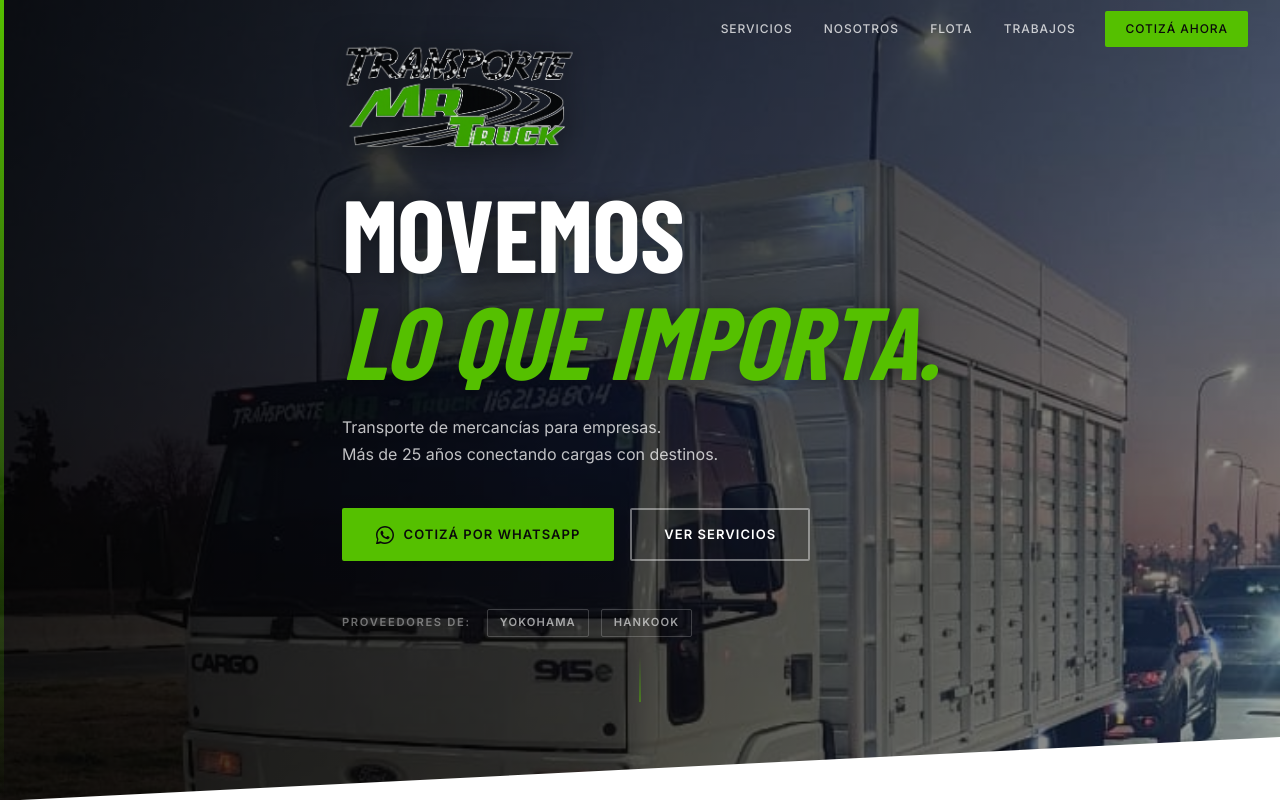
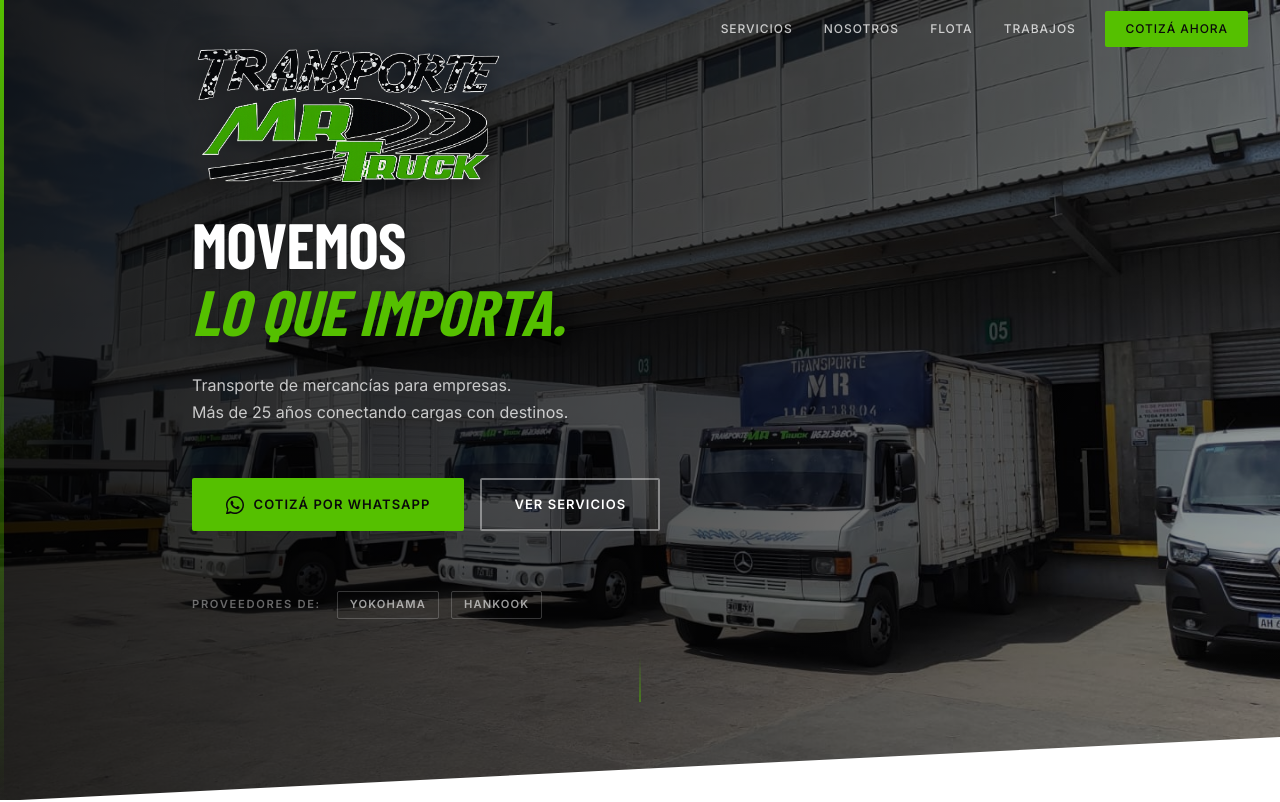
Before and after one commit to pablot95/MrTruck, a plain HTML site: page index.html in a window 1280 px wide. Shown: the top 802 px of the page. Drawn offline with nearby package versions, Linux system fonts and the light colour scheme; a web font is replaced by a local one.

Commit message:
first commit

```diff
--- a/index.html
+++ b/index.html
@@ -59,11 +59,11 @@
     </div>
   </div>
 
+
   <main>
-
     <section id="hero" class="hero" aria-label="Inicio MR TRUCK">
       <div class="hero-bg" aria-hidden="true">
-        <img src="images/camion3.jpeg" alt="" class="hero-bg-img" fetchpriority="high">
+        <img src="images/camiones2.jpeg" alt="" class="hero-bg-img" fetchpriority="high">
         <div class="hero-overlay"></div>
         <div class="hero-green-strip"></div>
       </div>
--- a/styles.css
+++ b/styles.css
@@ -29,7 +29,7 @@ input, textarea { font-family: inherit; }
 .container { max-width: 1400px; margin: 0 auto; padding-inline: 2rem; }
 
 h1, h2, h3 { font-family: 'Barlow Condensed', sans-serif; font-weight: 700; line-height: 1.05; letter-spacing: -.01em; }
-h1 { font-size: clamp(3rem, 8vw, 6.5rem); font-weight: 800; }
+h1 { font-size: 4rem; font-weight: 800; }
 h2 { font-size: clamp(2rem, 5vw, 3.5rem); }
 h3 { font-size: clamp(1.25rem, 2.5vw, 1.75rem); font-weight: 600; }
 p { color: var(--gray-600); line-height: 1.75; font-size: .9375rem; }
@@ -153,15 +153,18 @@ em { font-style: italic; color: var(--green); }
   background: linear-gradient(to bottom, var(--green), transparent);
 }
 .hero-content {
+  display: flex;
+  flex-direction: column; align-items: flex-start; gap: .75rem;
   position: relative; z-index: 2;
   padding-top: 10px;
   max-width: 1200px;
+  margin-left: 10rem;
 }
-.hero-logo-wrap { margin-bottom: 2rem; }
-.hero-logo { width: 240px; height: auto; display: block; filter: drop-shadow(0 4px 16px rgba(0,0,0,.5)); }
+.hero-logo-wrap { margin-bottom: 1rem; }
+.hero-logo { width: 320px; height: auto; display: block; filter: drop-shadow(0 4px 16px rgba(0,0,0,.5)); }
 .hero-title {
   color: var(--white); text-transform: uppercase;
-  margin-bottom: 1.25rem;
+  margin-bottom: 1rem;
   text-shadow: 0 2px 20px rgba(0,0,0,.4);
 }
 .hero-accent { display: block; color: var(--green); font-style: italic; }
@@ -456,6 +459,7 @@ section { padding: 2rem 0; }
   .btn-lg { padding: .875rem 1.75rem; }
   .hero-content{
     padding-top: 90px;
+    margin-left: 0rem;
   }
 }
 
```
Also changed, not shown: images/logohero - copia.png (added).
